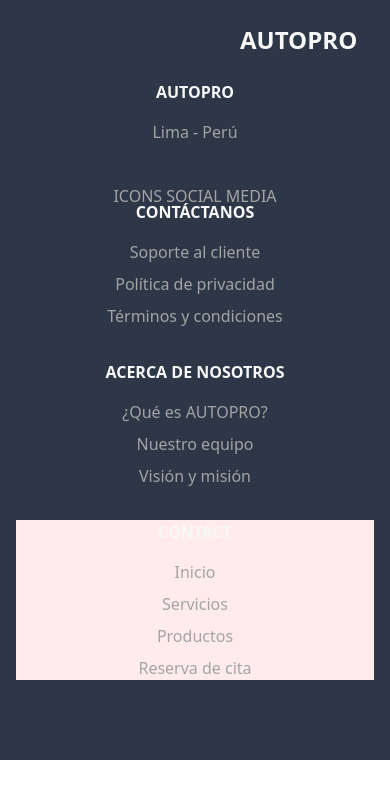
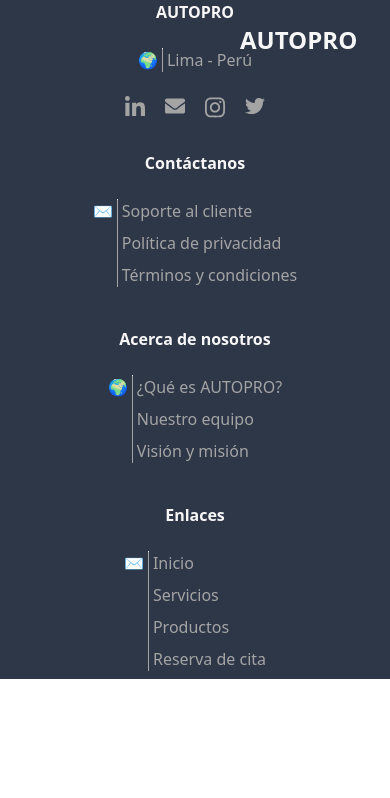
Before and after one commit to juanfrancia12/autopro, a Next.js app: page /cita in a window 390 px wide. Shown: the top 798 px of the page. Built offline with nearby package versions, Linux system fonts and the light colour scheme.

Commit message:
pagina inicio terminada y responsiva

```diff
--- a/src/common/components/molecules/footer/Footer.tsx
+++ b/src/common/components/molecules/footer/Footer.tsx
@@ -1,14 +1,16 @@
 import Link from 'next/link'
 
-const ITEM_COMPANY = {
+const ITEM_EMPRESA = {
   id: 1,
   nombre: 'AUTOPRO',
   pais: 'Perú',
-  departamento: 'Lima'
+  departamento: 'Lima',
+  footer_icon: '🌍'
 }
 
 const FOOTER_CONTACTANOS = {
   title: 'Contáctanos',
+  footer_icon: '✉️',
   items: [
     {
       id: 1,
@@ -30,6 +32,7 @@ const FOOTER_CONTACTANOS = {
 
 const FOOTER_NOSOTROS = {
   title: 'Acerca de nosotros',
+  footer_icon: '🌍',
   items: [
     {
       id: 1,
@@ -51,6 +54,7 @@ const FOOTER_NOSOTROS = {
 
 const FOOTER_ENLACES = {
   title: 'Enlaces',
+  footer_icon: '✉️',
   items: [
     {
       id: 1,
@@ -75,34 +79,126 @@ const FOOTER_ENLACES = {
   ]
 }
 
+const ITEMS_ICONOS = [
+  {
+    id: 1,
+    nombre: 'Linkedin',
+    image: ''
+  },
+  {
+    id: 2,
+    nombre: 'Email',
+    image: ''
+  },
+  {
+    id: 3,
+    nombre: 'Instagram',
+    image: ''
+  },
+  {
+    id: 4,
+    nombre: 'Twitter',
+    image: ''
+  }
+]
+
 type Props = {}
 
 const Footer = (props: Props) => {
   return (
-    // <footer className="py-20 px-60 text-center lg:text-left bg-primary-800 text-gray-600 md:text-left">
-    <footer className="text-center lg:text-left bg-primary-800 text-gray-600 px-4 py-20 md:px-12 lg:px-28 xl:px-60">
-      <div className="h-max grid grid-1 md:grid-cols-2 lg:grid-cols-4 gap-8">
-        <div className="">
-          <h6
-            className="
-            uppercase
-            font-semibold
-            mb-4
-            text-gray-100
-            md:justify-start
-          "
+    <footer className=" bg-primary-800 text-gray-600 responsive-width">
+      <div className="grid grid-cols-1 md:grid-cols-2 lg:grid-cols-4 gap-8">
+        <div className="h-full flex flex-col">
+          <h6 className="text-center md:text-left uppercase font-semibold mb-4 text-gray-100 md:justify-start">
+            {`${ITEM_EMPRESA.nombre}`}
+          </h6>
+          <div className="m-auto md:m-0 h-full flex flex-col justify-between gap-4 md:gap-0">
+            <div className="flex m-auto gap-1 my-2 md:m-0">
+              <div>{ITEM_EMPRESA.footer_icon}</div>
+              <hr className="w-px h-full bg-gray-600" />
+              <p>{`${ITEM_EMPRESA.departamento} - ${ITEM_EMPRESA.pais}`}</p>
+            </div>
+            <div className="flex gap-5 m-auto md:m-0">
+              <a href="#!" className="text-gray-600">
+                <svg
+                  aria-hidden="true"
+                  focusable="false"
+                  data-prefix="fab"
+                  data-icon="linkedin-in"
+                  className="w-5"
+                  role="img"
+                  xmlns="http://www.w3.org/2000/svg"
+                  viewBox="0 0 448 512"
                 >
-            {ITEM_COMPANY.nombre}
-          </h6>
-          <div className="h-full grid content-between">
-            <p>{`${ITEM_COMPANY.departamento} - ${ITEM_COMPANY.pais}`}</p>
-            <div>ICONS SOCIAL MEDIA</div>
+                  <path
+                    fill="currentColor"
+                    d="M100.28 448H7.4V148.9h92.88zM53.79 108.1C24.09 108.1 0 83.5 0 53.8a53.79 53.79 0 0 1 107.58 0c0 29.7-24.1 54.3-53.79 54.3zM447.9 448h-92.68V302.4c0-34.7-.7-79.2-48.29-79.2-48.29 0-55.69 37.7-55.69 76.7V448h-92.78V148.9h89.08v40.8h1.3c12.4-23.5 42.69-48.3 87.88-48.3 94 0 111.28 61.9 111.28 142.3V448z"
+                  ></path>
+                </svg>
+              </a>
+              <a href="#!" className="text-gray-600">
+                <svg
+                  aria-hidden="true"
+                  focusable="false"
+                  data-prefix="fab"
+                  data-icon="envelope"
+                  className="w-5"
+                  role="img"
+                  xmlns="http://www.w3.org/2000/svg"
+                  viewBox="0 0 512 512"
+                >
+                  <path
+                    fill="currentColor"
+                    d="M502.3 190.8c3.9-3.1 9.7-.2 9.7 4.7V400c0 26.5-21.5 48-48 48H48c-26.5 0-48-21.5-48-48V195.6c0-5 5.7-7.8 9.7-4.7 22.4 17.4 52.1 39.5 154.1 113.6 21.1 15.4 56.7 47.8 92.2 47.6 35.7.3 72-32.8 92.3-47.6 102-74.1 131.6-96.3 154-113.7zM256 320c23.2.4 56.6-29.2 73.4-41.4 132.7-96.3 142.8-104.7 173.4-128.7 5.8-4.5 9.2-11.5 9.2-18.9v-19c0-26.5-21.5-48-48-48H48C21.5 64 0 85.5 0 112v19c0 7.4 3.4 14.3 9.2 18.9 30.6 23.9 40.7 32.4 173.4 128.7 16.8 12.2 50.2 41.8 73.4 41.4z"
+                  ></path>
+                </svg>
+              </a>
+              <a href="#!" className="text-gray-600">
+                <svg
+                  aria-hidden="true"
+                  focusable="false"
+                  data-prefix="fab"
+                  data-icon="instagram"
+                  className="w-5"
+                  role="img"
+                  xmlns="http://www.w3.org/2000/svg"
+                  viewBox="0 0 448 512"
+                >
+                  <path
+                    fill="currentColor"
+                    d="M224.1 141c-63.6 0-114.9 51.3-114.9 114.9s51.3 114.9 114.9 114.9S339 319.5 339 255.9 287.7 141 224.1 141zm0 189.6c-41.1 0-74.7-33.5-74.7-74.7s33.5-74.7 74.7-74.7 74.7 33.5 74.7 74.7-33.6 74.7-74.7 74.7zm146.4-194.3c0 14.9-12 26.8-26.8 26.8-14.9 0-26.8-12-26.8-26.8s12-26.8 26.8-26.8 26.8 12 26.8 26.8zm76.1 27.2c-1.7-35.9-9.9-67.7-36.2-93.9-26.2-26.2-58-34.4-93.9-36.2-37-2.1-147.9-2.1-184.9 0-35.8 1.7-67.6 9.9-93.9 36.1s-34.4 58-36.2 93.9c-2.1 37-2.1 147.9 0 184.9 1.7 35.9 9.9 67.7 36.2 93.9s58 34.4 93.9 36.2c37 2.1 147.9 2.1 184.9 0 35.9-1.7 67.7-9.9 93.9-36.2 26.2-26.2 34.4-58 36.2-93.9 2.1-37 2.1-147.8 0-184.8zM398.8 388c-7.8 19.6-22.9 34.7-42.6 42.6-29.5 11.7-99.5 9-132.1 9s-102.7 2.6-132.1-9c-19.6-7.8-34.7-22.9-42.6-42.6-11.7-29.5-9-99.5-9-132.1s-2.6-102.7 9-132.1c7.8-19.6 22.9-34.7 42.6-42.6 29.5-11.7 99.5-9 132.1-9s102.7-2.6 132.1 9c19.6 7.8 34.7 22.9 42.6 42.6 11.7 29.5 9 99.5 9 132.1s2.7 102.7-9 132.1z"
+                  ></path>
+                </svg>
+              </a>
+              <a href="#!" className="text-gray-600">
+                <svg
+                  aria-hidden="true"
+                  focusable="false"
+                  data-prefix="fab"
+                  data-icon="twitter"
+                  className="w-5"
+                  role="img"
+                  xmlns="http://www.w3.org/2000/svg"
+                  viewBox="0 0 512 512"
+                >
+                  <path
+                    fill="currentColor"
+                    d="M459.37 151.716c.325 4.548.325 9.097.325 13.645 0 138.72-105.583 298.558-298.558 298.558-59.452 0-114.68-17.219-161.137-47.106 8.447.974 16.568 1.299 25.34 1.299 49.055 0 94.213-16.568 130.274-44.832-46.132-.975-84.792-31.188-98.112-72.772 6.498.974 12.995 1.624 19.818 1.624 9.421 0 18.843-1.3 27.614-3.573-48.081-9.747-84.143-51.98-84.143-102.985v-1.299c13.969 7.797 30.214 12.67 47.431 13.319-28.264-18.843-46.781-51.005-46.781-87.391 0-19.492 5.197-37.36 14.294-52.954 51.655 63.675 129.3 105.258 216.365 109.807-1.624-7.797-2.599-15.918-2.599-24.04 0-57.828 46.782-104.934 104.934-104.934 30.213 0 57.502 12.67 76.67 33.137 23.715-4.548 46.456-13.32 66.599-25.34-7.798 24.366-24.366 44.833-46.132 57.827 21.117-2.273 41.584-8.122 60.426-16.243-14.292 20.791-32.161 39.308-52.628 54.253z"
+                  ></path>
+                </svg>
+              </a>
             </div>
           </div>
-        <div className="">
-          <h6 className=" uppercase font-semibold mb-4 text-gray-100 md:justify-start ">
+        </div>
+
+        <div className="h-full">
+          <h6 className="text-center md:text-left font-semibold mb-4 text-gray-100 md:justify-start">
             {FOOTER_CONTACTANOS.title}
           </h6>
+          <div className="m-auto h-full flex flex-col justify-start">
+            <div className="flex m-auto gap-1 my-2 md:m-0">
+              <div>{FOOTER_CONTACTANOS.footer_icon}</div>
+              <hr className="w-px h-full bg-gray-600" />
               <div className="grid gap-2">
                 {FOOTER_CONTACTANOS.items.map(item => {
                   const { id, nombre, link } = item
@@ -116,10 +212,17 @@ const Footer = (props: Props) => {
                 })}
               </div>
             </div>
+          </div>
+        </div>
+
         <div className="">
-          <h6 className=" uppercase font-semibold mb-4 text-gray-100 md:justify-start ">
+          <h6 className="text-center md:text-left font-semibold mb-4 text-gray-100 md:justify-start">
             {FOOTER_NOSOTROS.title}
           </h6>
+          <div className="m-auto h-full flex flex-col justify-start">
+            <div className="flex m-auto gap-1 my-2 md:m-0">
+              <div>{FOOTER_NOSOTROS.footer_icon}</div>
+              <hr className="w-px h-full bg-gray-600" />
               <div className="grid gap-2">
                 {FOOTER_NOSOTROS.items.map(item => {
                   const { id, nombre, link } = item
@@ -133,8 +236,18 @@ const Footer = (props: Props) => {
                 })}
               </div>
             </div>
-        <div className="bg-red-100">
-          <h6 className=" uppercase font-semibold mb-4 text-gray-100 md:justify-start">Contact</h6>
+          </div>
+        </div>
+
+        <div className="">
+          <h6 className="text-center md:text-left font-semibold mb-4 text-gray-100 md:justify-start">
+            {FOOTER_ENLACES.title}
+          </h6>
+
+          <div className="m-auto h-full flex flex-col justify-start">
+            <div className="flex m-auto gap-1 my-2 md:m-0">
+              <div>{FOOTER_ENLACES.footer_icon}</div>
+              <hr className="w-px h-full bg-gray-600" />
               <div className="grid gap-2">
                 {FOOTER_ENLACES.items.map(item => {
                   const { id, nombre, link } = item
@@ -149,6 +262,8 @@ const Footer = (props: Props) => {
               </div>
             </div>
           </div>
+        </div>
+      </div>
     </footer>
   )
 }
--- /dev/null
+++ b/src/common/components/svg/icons/Linkedin.tsx
@@ -0,0 +1,30 @@
+import { SVGProps } from 'react'
+
+const SvgComponent = (props: SVGProps<SVGSVGElement>) => {
+  return (
+    <a href={props.href || '#!'}>
+      <svg width={30} height={30} fill="none" xmlns="http://www.w3.org/2000/svg" {...props}>
+        <path
+          fill={props.fill || 'currentColor'}
+          d="M0 7.162C0 3.206 3.288 0 7.344 0h85.312C96.712 0 100 3.206 100 7.162v85.676c0 3.956-3.287 7.162-7.344 7.162H7.344C3.287 100 0 96.794 0 92.838V7.163Zm30.894 76.55V38.557H15.888v45.157h15.006Zm-7.5-51.325c5.231 0 8.487-3.462 8.487-7.8-.093-4.43-3.25-7.8-8.387-7.8-5.138 0-8.494 3.376-8.494 7.8 0 4.338 3.256 7.8 8.294 7.8h.1Zm30.675 51.326v-25.22c0-1.35.1-2.7.5-3.662 1.081-2.694 3.55-5.487 7.7-5.487 5.431 0 7.6 4.137 7.6 10.212v24.157h15.006v-25.9c0-13.876-7.4-20.326-17.275-20.326-7.962 0-11.531 4.375-13.531 7.457v.156h-.1l.1-.156v-6.388h-15c.187 4.238 0 45.157 0 45.157h15Z"
+        />
+      </svg>
+    </a>
+  )
+}
+
+export default SvgComponent
+
+/*
+
+  <a href="#!" class="mr-6 text-gray-600">
+    <svg aria-hidden="true" focusable="false" data-prefix="fab" data-icon="facebook-f"
+      class="w-2.5" role="img" xmlns="http://www.w3.org/2000/svg"
+      viewBox="0 0 320 512">
+      <path fill="currentColor"
+        d="M279.14 288l14.22-92.66h-88.91v-60.13c0-25.35 12.42-50.06 52.24-50.06h40.42V6.26S260.43 0 225.36 0c-73.22 0-121.08 44.38-121.08 124.72v70.62H22.89V288h81.39v224h100.17V288z">
+      </path>
+    </svg>
+  </a>
+
+*/
--- a/styles/styles.scss
+++ b/styles/styles.scss
@@ -11,3 +11,15 @@
     // @apply max-w-screen-2xl;
   }
 }
+
+.responsive-screen-width {
+  @apply px-4 md:px-12 lg:px-28 xl:px-60;
+}
+
+.responsive-screen-height {
+  @apply py-10 md:py-20 lg:py-20 xl:py-20;
+}
+
+.responsive-screen-gap {
+  @apply gap-8 md:gap-14;
+}
```
Also changed, not shown: src/modules/Home/components/HomeView.tsx (+52 -63 lines). Lines whose indentation alone changed are shown as unchanged.
